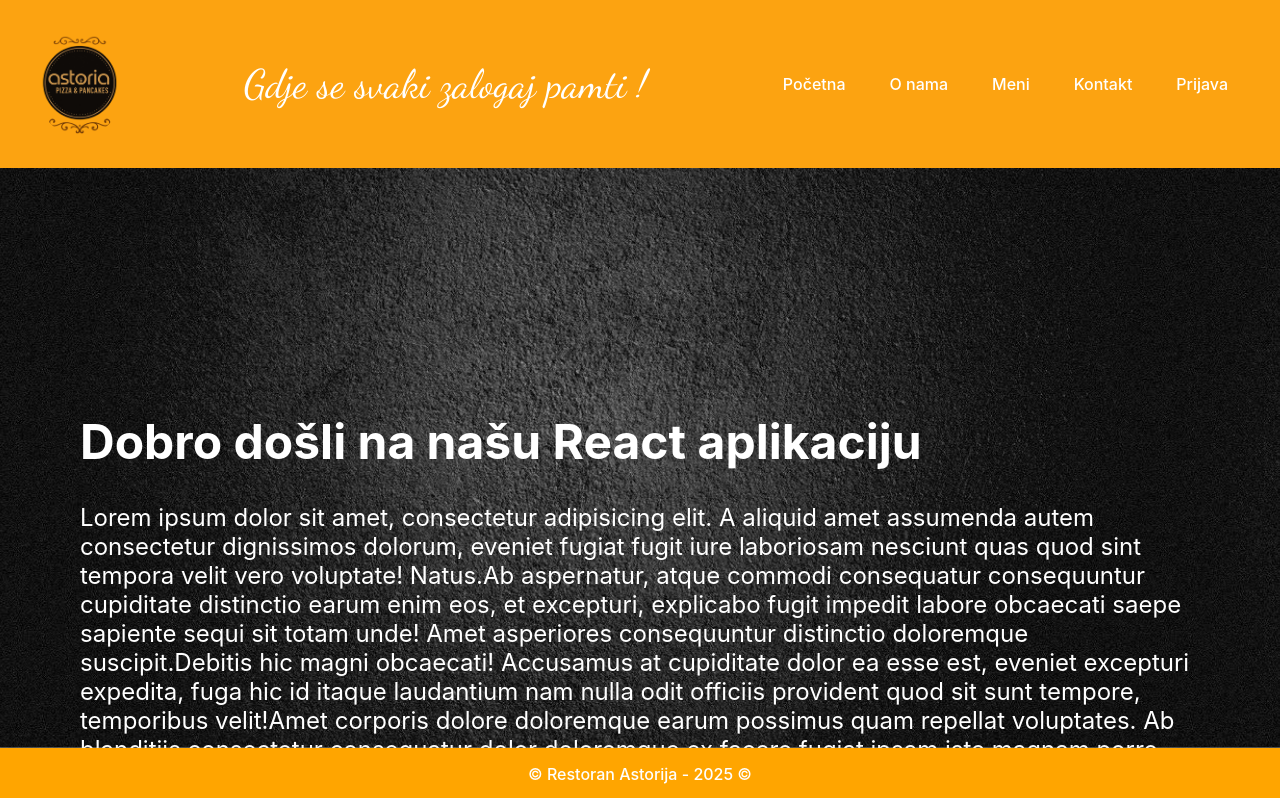
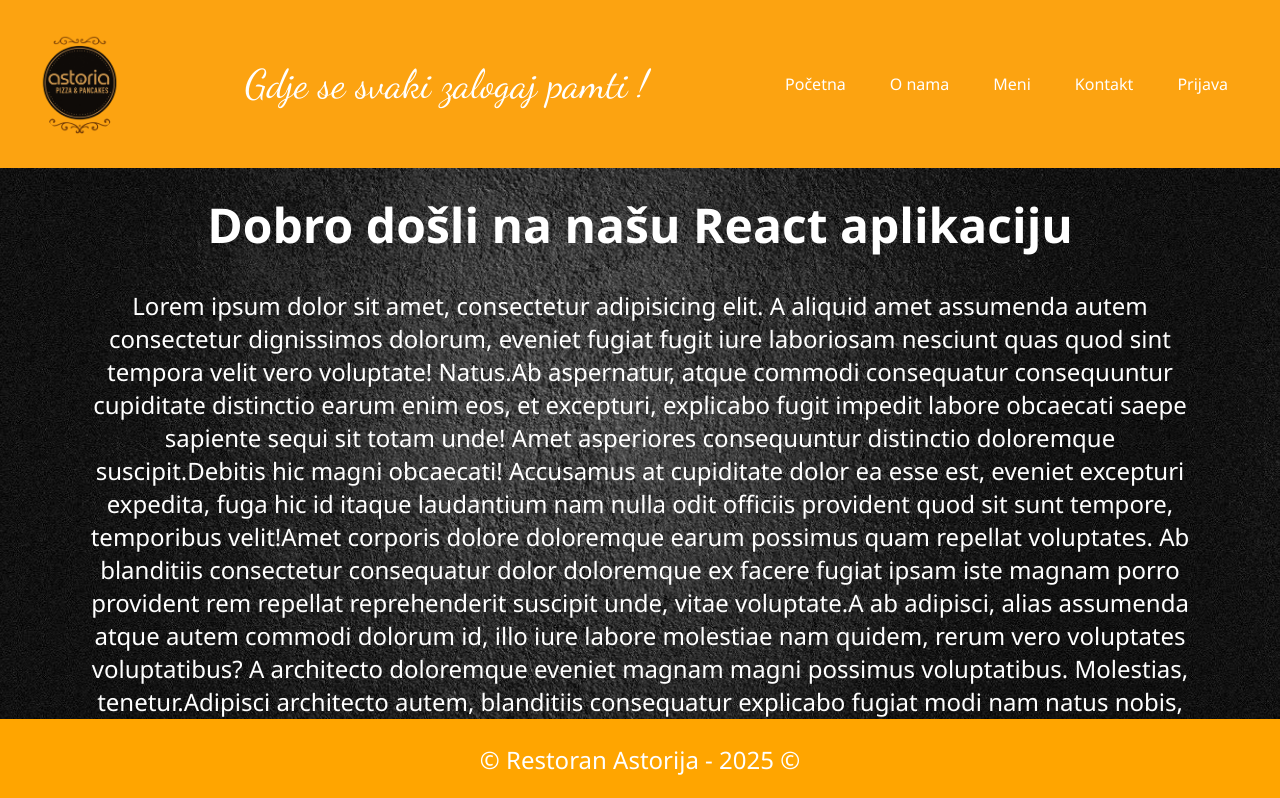
Before and after one commit to kemalbeganovic24/Restoran-Astoria, a React (Create React App) app: page / in a window 1280 px wide. Shown: the top 798 px of the page. Built offline with nearby package versions, Linux system fonts and the light colour scheme.

Commit message:
Add files via upload

```diff
--- a/src/App.js
+++ b/src/App.js
@@ -1,4 +1,4 @@
-import logo from './logo.svg';
+
 import './App.css';
 import {BrowserRouter as Router, Routes, Route} from "react-router-dom";
 import Header from './components/Header'
@@ -9,22 +9,57 @@
 import Order from './pages/Order'
 import Contact from './pages/Contact'
 import About from './pages/About'
+import Sidebar from './components/Sidebar'
+import Admin from './pages/Admin'
+import Kontakte from './pages/KontaktPoruke'
 import '../src/assets/styles/stilovi.css'
+import {useEffect, useState} from "react";
+import Welcome from "./pages/welcome";
+
 
 
 function App() {
+  const [ulogovaniKorisnik, setUlogovaniKorisnik] = useState(JSON.parse(localStorage.getItem('ulogovaniKorisnik')));
+
+
+  useEffect(() => {
+    const spremljeniKorisnik = localStorage.getItem('ulogovaniKorisnik');
+    if (spremljeniKorisnik) {
+      setUlogovaniKorisnik(JSON.parse(spremljeniKorisnik));
+    }
+  }, []);
+  const handleLogout= () =>{
+    localStorage.removeItem('ulogovaniKorisnik');
+    localStorage.removeItem('role');
+    setUlogovaniKorisnik(null);
+  }
   return (
     <Router>
-      <div>
-        <Header />
-        <main>
+      <div className="wrapper">
+        {}
+        {}
+        <Header korisnik={ulogovaniKorisnik} onLogout={handleLogout}/>
+        <main style={{paddingTop: '80px' }}>
           <Routes>
             <Route path="/" element={<Home />} />
             <Route path="/about" element={<About />} />
+              <Route path="/meni" element={<Meni />} />
             <Route path="/contact" element={<Contact />} />
-            <Route path="/login" element={<Login />} />
-            <Route path="/meni" element={<Meni />} />
-            <Route path="/order" element={<Order />}/>
+              <Route path="/order" element={<Order />} />
+            <Route path="/login" element={<Login onLogin={setUlogovaniKorisnik} />} />
+            <Route path="/welcome" element={<Welcome />} />
+            <Route path="/admin" element={
+              <>
+                <Sidebar />
+                <Admin />
+              </>
+            } />
+            <Route path="/admin/poruke" element={
+              <>
+                <Sidebar />
+                <Kontakte />
+              </>
+            } />
           </Routes>
         </main>
       </div>
```
Also changed, not shown: src/data.js (added).
